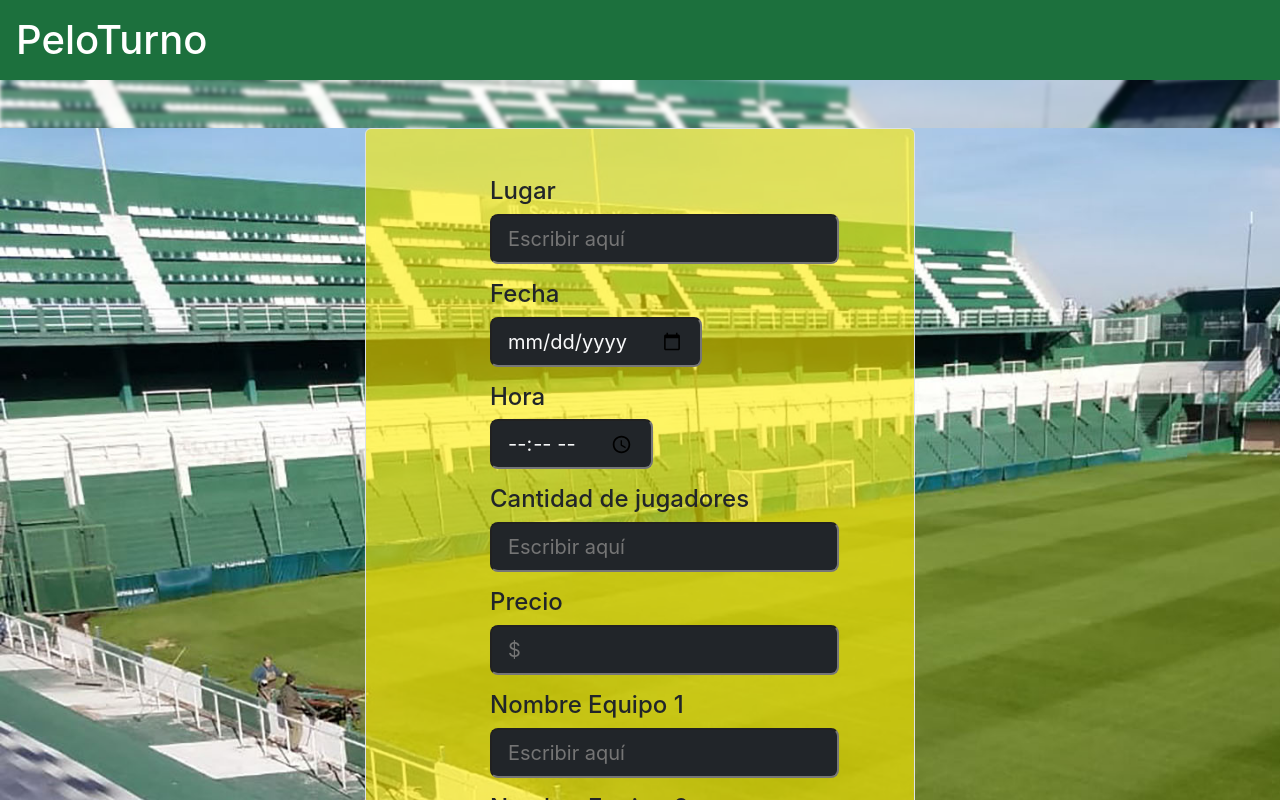
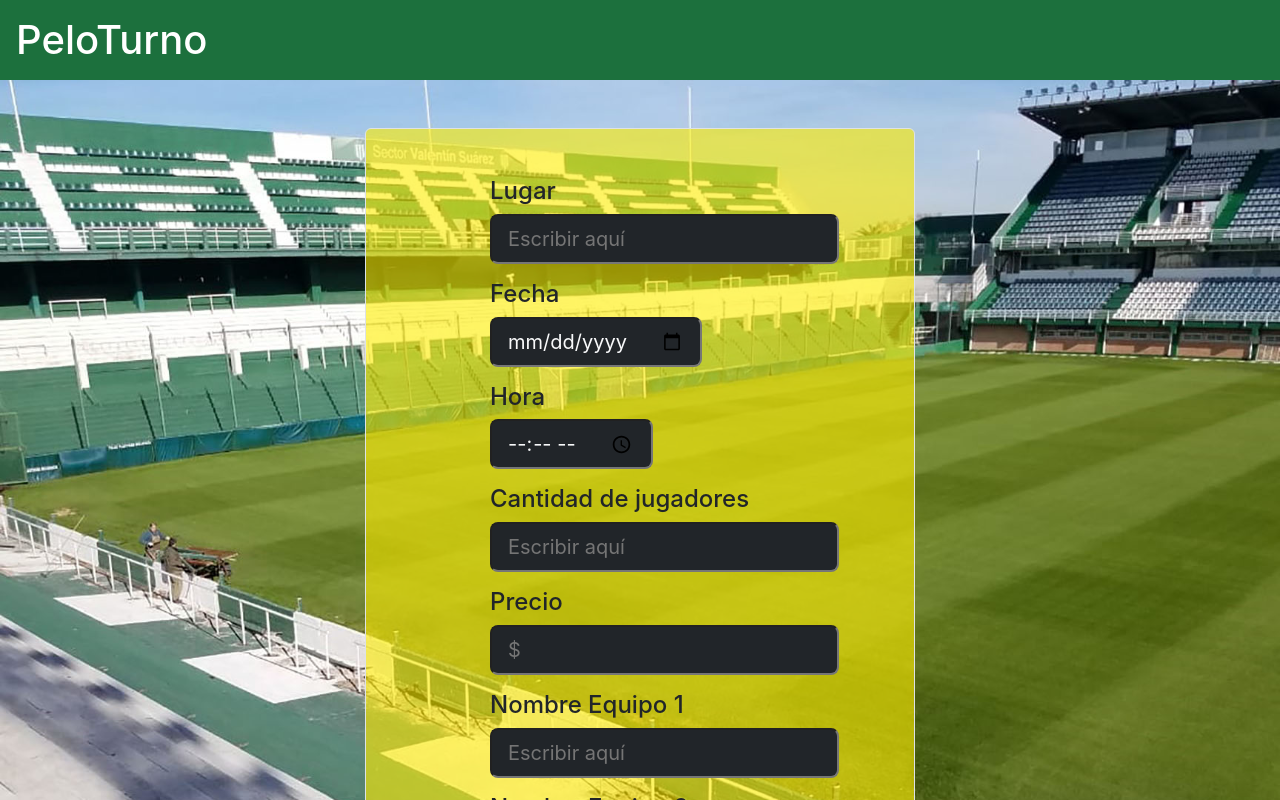
Before and after one commit to Alternativy/PeloTurno, a JavaScript app: page / in a window 1280 px wide. Shown: the top 800 px of the page. Built offline with nearby package versions, Linux system fonts and the light colour scheme; the HTML template or start-up script is replaced by a standard one.

Commit message:
fixed background margin

```diff
--- a/src/App.css
+++ b/src/App.css
@@ -3,8 +3,7 @@ h1 {
 	color: white;
 	margin: 0px;
 	padding-left: 30px;
-	padding-bottom: 0px;
-	margin-bottom: 0px;
+
 }
 
 header{
@@ -17,11 +16,12 @@ header{
 	background-repeat: no-repeat;
 	background-size: cover;
 	background-attachment: fixed;
+	display: flex;
 
 }
 
 /* Aplicar un filtro de desenfoque y un filtro de brillo a la imagen de fondo */
-.background::before {
+/* .background::before {
 	content: "";
 	position: absolute;
 	top: 0;
@@ -32,14 +32,17 @@ header{
 	filter: blur(2px) brightness(0.8);
 	-webkit-filter: blur(2px);
 	z-index: -1;
-  }
+  } */
 
+  /*
   main{
 	  background-color: rgba(255, 238, 0, 0.6);
 	backdrop-filter: blur(6px);
 	padding: 2%;
 	box-shadow: solid 0px 0px 12px;
 }
+*/
+
 
 .container{
 	background-color: rgba(255, 238, 0, 0.6);
--- a/src/App.js
+++ b/src/App.js
@@ -3,14 +3,12 @@ function App() {
   return (
     <div className="App">
       <header>
-        <h1 className='p-3'>PeloTurno</h1>
+        <h1 className='p-3 m-0'>PeloTurno</h1>
         </header>
-        {/* <main>
-          <h3>Los Salchipapas</h3>
-          </main> */}
+
         <div className="background">
-          <div className='container border border-1 rounded p-5 mt-5 '>
-            <div className='formulario m-auto'>
+          <div className='container border border-1 rounded p-5 p-relative mt-5'>
+            <form className='formulario m-auto'>
 
             <label className='dark h4 text-start'>Lugar</label>
             <br></br>
@@ -45,11 +43,16 @@ function App() {
             <br></br>
 
           <button type='submit' className='btn btn-light border border-3 border-dark btn-lg m-auto ms-4 bold px-5'> Armar doparti</button>
-            </div>
+            </form>
 
             </div>
 
         </div>
+
+
+
+
+
     </div>
   );
 }
```
